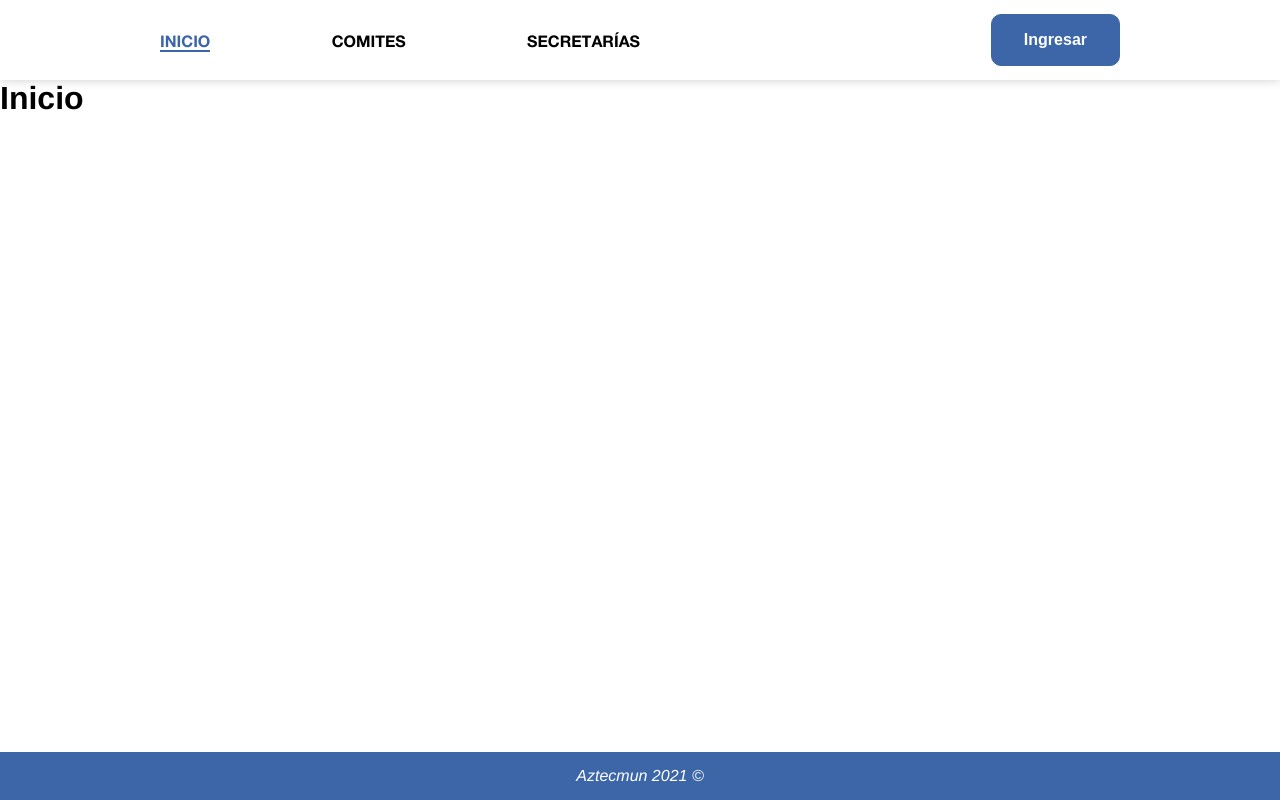
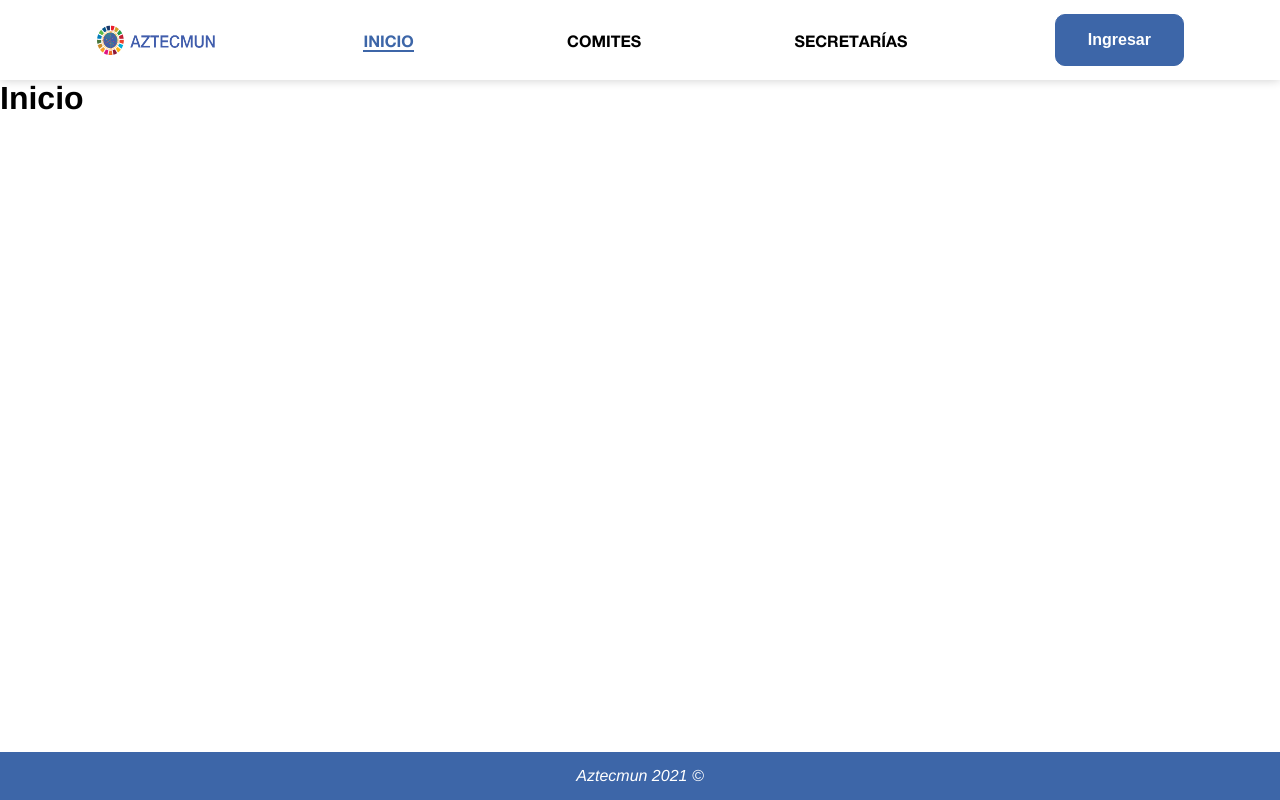
Before and after one commit to aztecmun/aztecmun-2021, a Next.js app: page / in a window 1280 px wide. Built offline with nearby package versions, Linux system fonts and the light colour scheme.

Commit message:
Added Logo

```diff
--- a/components/Layout/Navbar/NavbarElements.js
+++ b/components/Layout/Navbar/NavbarElements.js
@@ -15,13 +15,22 @@ export const Nav = styled.nav`
   height: 5rem;
   width: 100%;
 
-  padding: 0 10rem;
+  padding: 0 6rem;
 
   background: #fff;
   box-shadow: 0px 0px 10px rgba(0, 0, 0, 0.2);
 
+  img {
+    height: 30px;
+    width: 120px;
+  }
+
   @media (max-width: 768px) {
     padding: 0 2rem;
+
+    img {
+      display: none;
+    }
   }
 `
 
--- a/components/Layout/Navbar/index.js
+++ b/components/Layout/Navbar/index.js
@@ -13,6 +13,8 @@ export default function Navbar() {
   return (
     <Nav>
       <Bars onClick={() => setOpen(!open)} />
+
+      <img src="/Img/logo.png" alt="" />
 
       <NavMenu open={open}>
         <NavIcon onClick={() => setOpen(!open)} />
```
Also changed, not shown: public/Img/logo.png.
